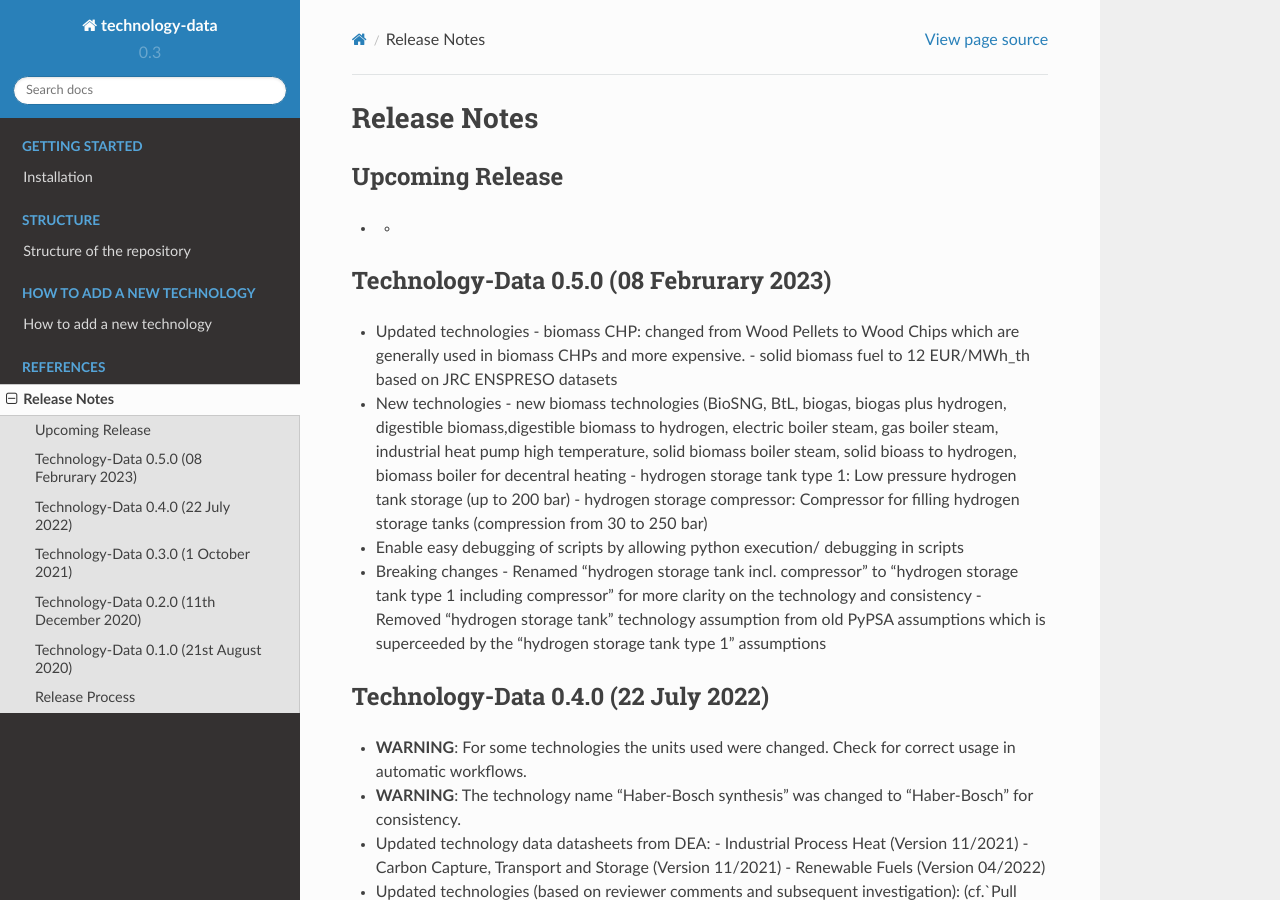
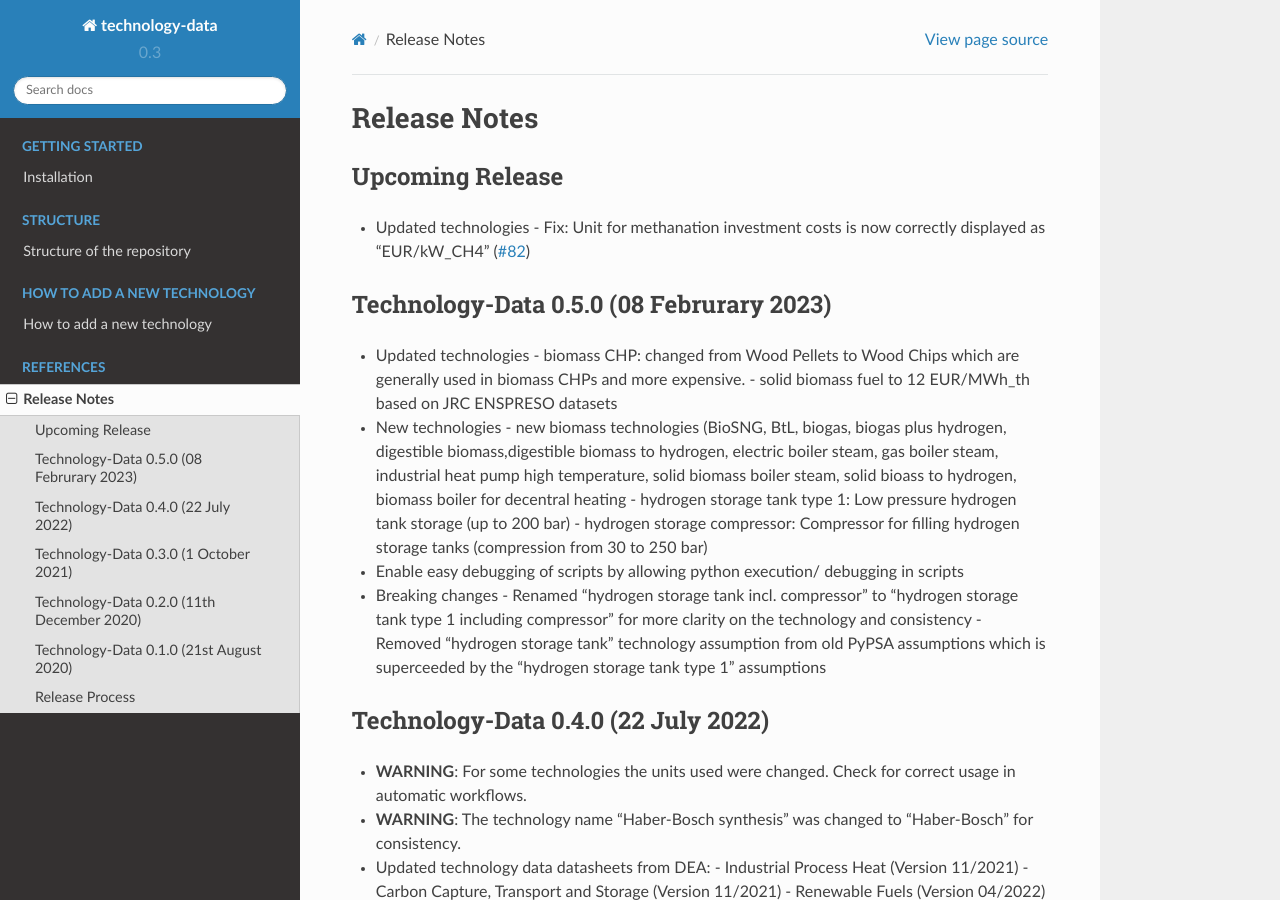
Before and after one commit to PyPSA/technology-data, a Sphinx documentation site: the page built from docs/release_notes.rst, in a window 1280 px wide and 900 px high. Built offline with Sphinx 7.4.7 and the Read the Docs theme 2.0.0, drawn with Linux system fonts in a browser that asks for light colours.

Commit message:
Update release_notes.rst

```diff
--- a/docs/release_notes.rst
+++ b/docs/release_notes.rst
@@ -5,7 +5,9 @@ Release Notes
 Upcoming Release
 ================
 
-* -
+* Updated technologies
+  - Fix: Unit for methanation investment costs is now correctly displayed as "EUR/kW_CH4" (`#82 <https://github.com/PyPSA/technology-data/issues/82#event-8638160137>`_)
+
 
 Technology-Data 0.5.0 (08 Februrary 2023)
 ===========================================
```
